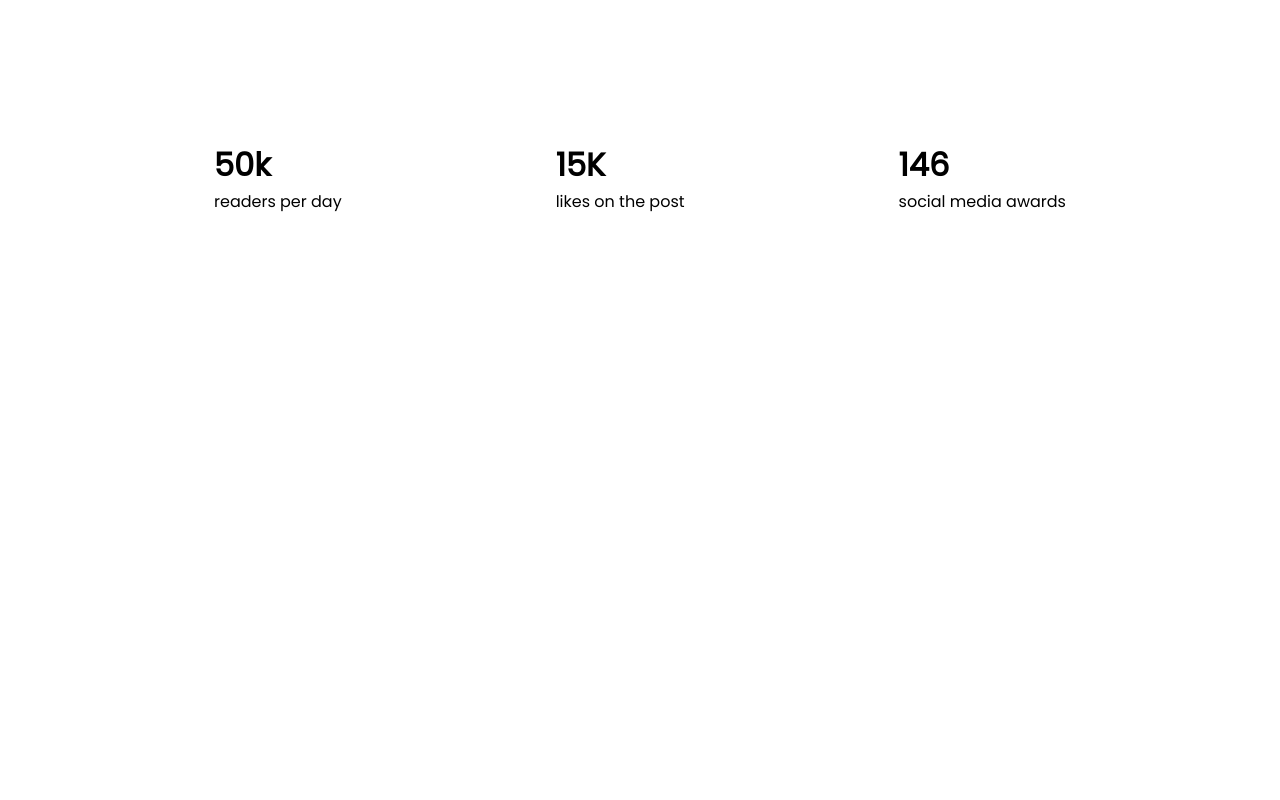
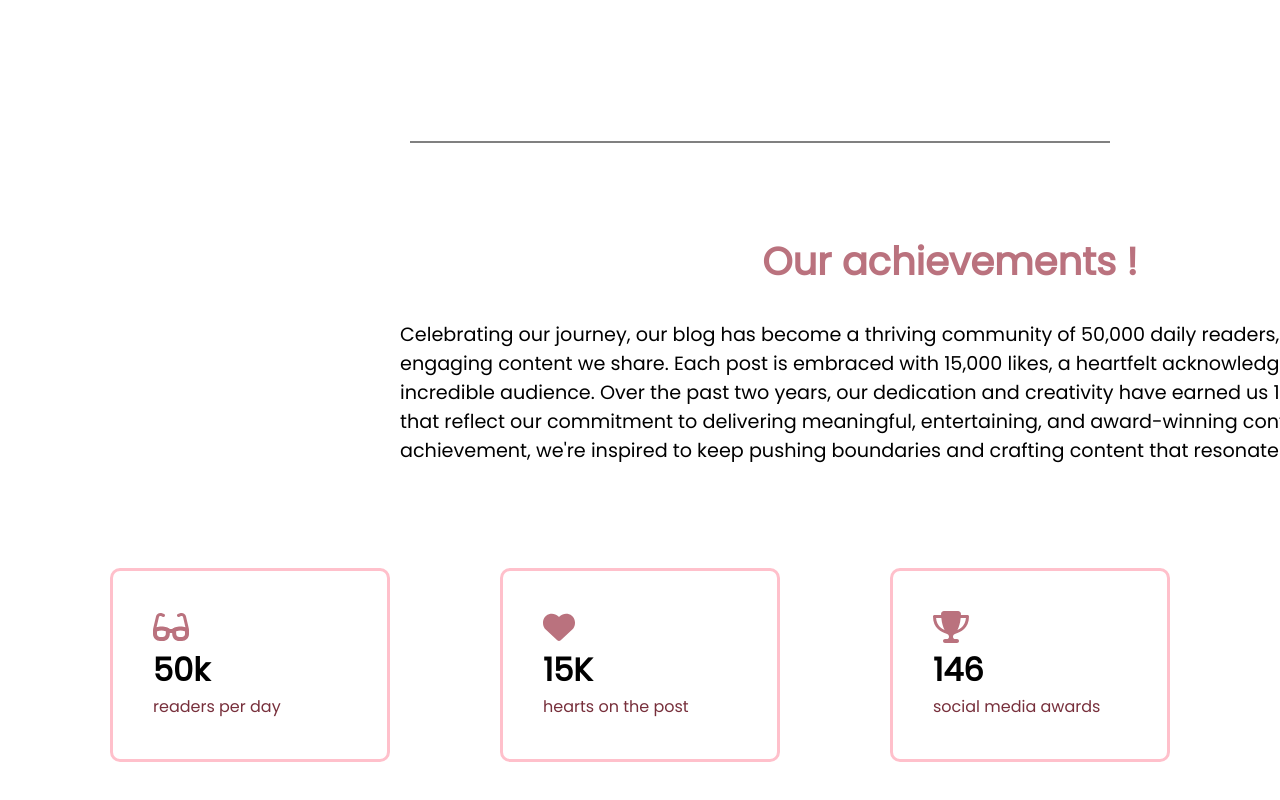
Before and after one commit to asijasijaricc/project, a React (Vite) app in the folder project/: page / in a window 1280 px wide. Shown: the part 812-1612 px from the top of the page. Before the commit the page ends 1026 px from the top, so only its background shows below. Built offline with nearby package versions, Linux system fonts and the light colour scheme.

Commit message:
i dont know

```diff
--- /dev/null
+++ b/project/component/dev/divider.css
@@ -0,0 +1,8 @@
+.divider {
+  border: 1px solid grey;
+  width: 700px;
+  display: flex;
+  justify-content: center;
+  align-items: center;
+  margin-left: 32%;
+}
--- /dev/null
+++ b/project/component/dev/divider.jsx
@@ -0,0 +1,7 @@
+import "./divider.css";
+
+const Divider = () => {
+  return <div className="divider"></div>;
+};
+
+export default Divider;
--- a/project/src/App.jsx
+++ b/project/src/App.jsx
@@ -1,6 +1,11 @@
 import "./app.css";
 import img from "../public/as.jpg";
 import { RouterProvider, createBrowserRouter } from "react-router-dom";
+import { FontAwesomeIcon } from "@fortawesome/react-fontawesome";
+import { faGlasses } from "@fortawesome/free-solid-svg-icons";
+import { faHeart } from "@fortawesome/free-solid-svg-icons";
+import { faTrophy } from "@fortawesome/free-solid-svg-icons";
+import Divider from "../component/dev/divider";
 
 const router = createBrowserRouter([
   { path: "/", element: <p></p> },
@@ -57,16 +62,33 @@ function App() {
           </div>
         </div>
       </div>
+      <Divider />
+      <div className="cilj">
+        <h1>Our achievements !</h1>
+        <p>
+          Celebrating our journey, our blog has become a thriving community of
+          50,000 daily readers, a testament to the engaging content we share.
+          Each post is embraced with 15,000 likes, a heartfelt acknowledgment
+          from our incredible audience. Over the past two years, our dedication
+          and creativity have earned us 146 awards, milestones that reflect our
+          commitment to delivering meaningful, entertaining, and award-winning
+          content. With every achievement, we're inspired to keep pushing
+          boundaries and crafting content that resonates with our audience.
+        </p>
+      </div>
       <div className="stafic">
         <div className="citaci">
+          <FontAwesomeIcon icon={faGlasses} className="naocare" />
           <h1>50k</h1>
           <p>readers per day</p>
         </div>
         <div className="lajkovi">
+          <FontAwesomeIcon icon={faHeart} className="srce" />
           <h1>15K</h1>
-          <p>likes on the post</p>
+          <p>hearts on the post</p>
         </div>
         <div className="nagrade">
+          <FontAwesomeIcon icon={faTrophy} className="trofej" />
           <h1>146</h1>
           <p>social media awards</p>
         </div>
--- a/project/src/app.css
+++ b/project/src/app.css
@@ -68,8 +68,73 @@
   border-radius: 7%;
 }
 
+.cilj {
+  display: flex;
+  flex-direction: column;
+  justify-content: center;
+  align-items: center;
+  width: 1100px;
+  font-size: larger;
+  gap: 30px;
+  margin-left: 400px;
+  margin-top: 90px;
+}
+
+.cilj h1 {
+  color: #ba727e;
+}
+
 .stafic {
+  height: 400px;
   display: flex;
   justify-content: space-evenly;
   align-items: center;
 }
+
+.citaci {
+  border: 3px solid pink;
+  padding: 40px;
+  border-radius: 10px;
+  width: 280px;
+}
+
+.citaci p {
+  color: #772f3b;
+}
+
+.naocare {
+  font-size: xx-large;
+  color: #ba727e;
+}
+
+.lajkovi {
+  border: 3px solid pink;
+  padding: 40px;
+  border-radius: 10px;
+  width: 280px;
+}
+
+.lajkovi p {
+  color: #772f3b;
+}
+
+.srce {
+  font-size: xx-large;
+  color: #ba727e;
+}
+
+.nagrade {
+  border: 3px solid pink;
+  padding: 40px;
+  border-radius: 10px;
+  width: 280px;
+}
+
+.nagrade p {
+  color: #772f3b;
+}
+
+.trofej {
+  font-size: xx-large;
+  color: #ba727e;
+}
```
